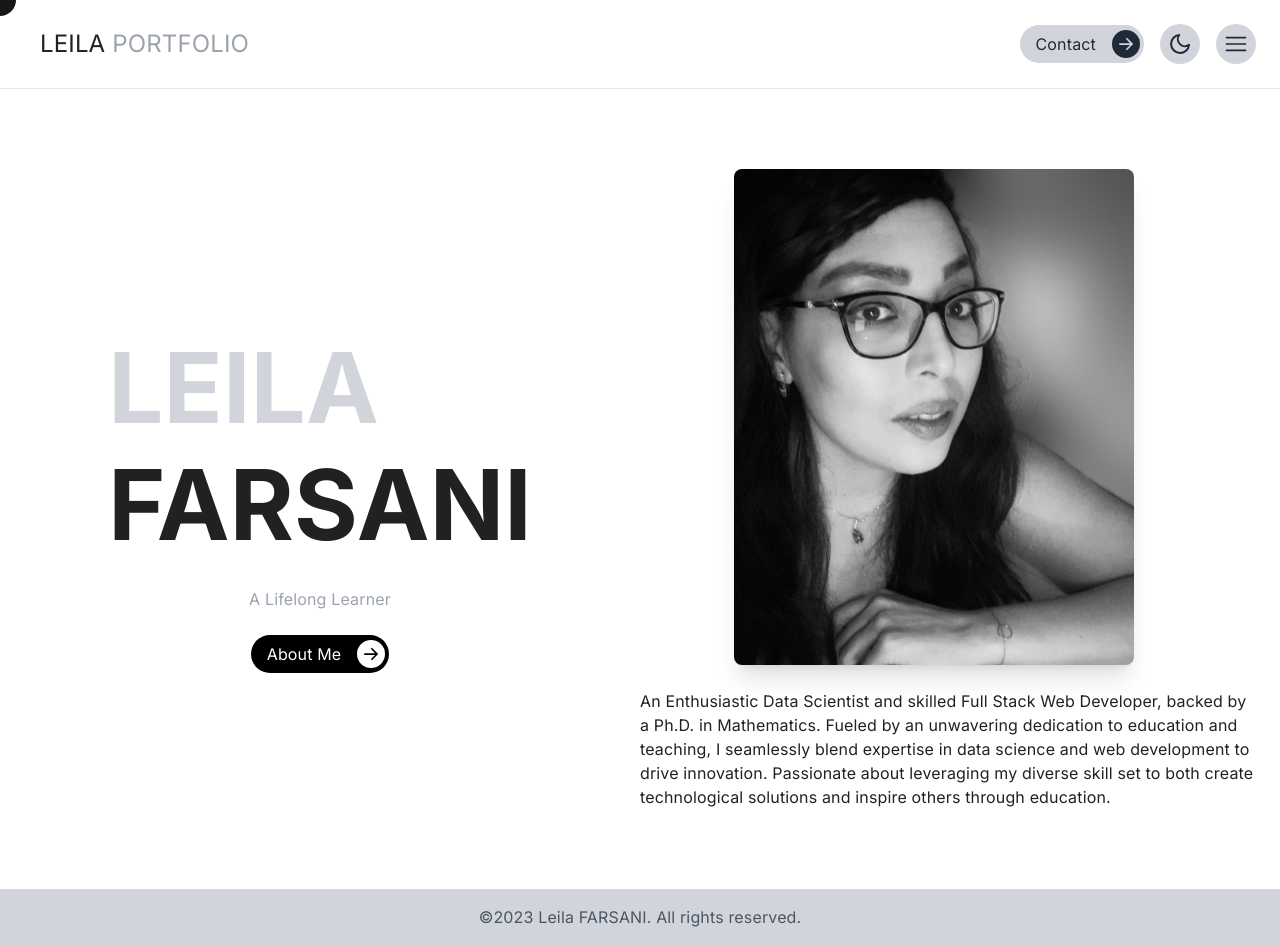
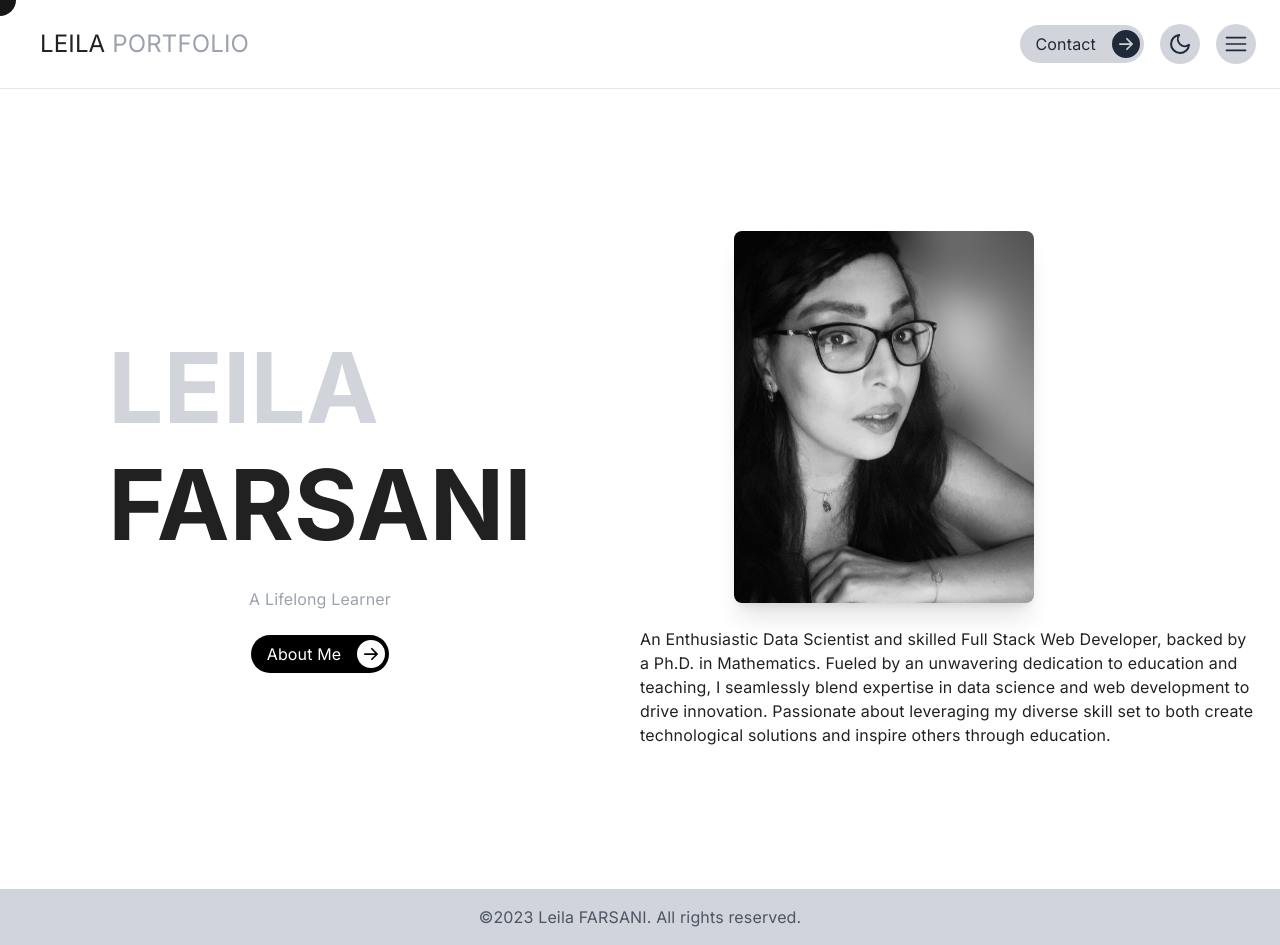
Before and after one commit to leilafarsani/leila-portfolio, a Next.js app: page / in a window 1280 px wide. Built offline with nearby package versions, Linux system fonts and the light colour scheme.

Commit message:
image size changed

```diff
--- a/app/scenes/Hero.tsx
+++ b/app/scenes/Hero.tsx
@@ -89,8 +89,8 @@ export default function Hero() {
         <div className="md:w-[500px] w-full mb-6 md:ml-12">
           <Image
             src="/leila.jpg"
-            width={400}
-            height={400}
+            width={300}
+            height={300}
             alt="Leila image"
             className="max-w-full rounded-lg shadow-xl transform hover:scale-105 transition duration-300"
           />
```
